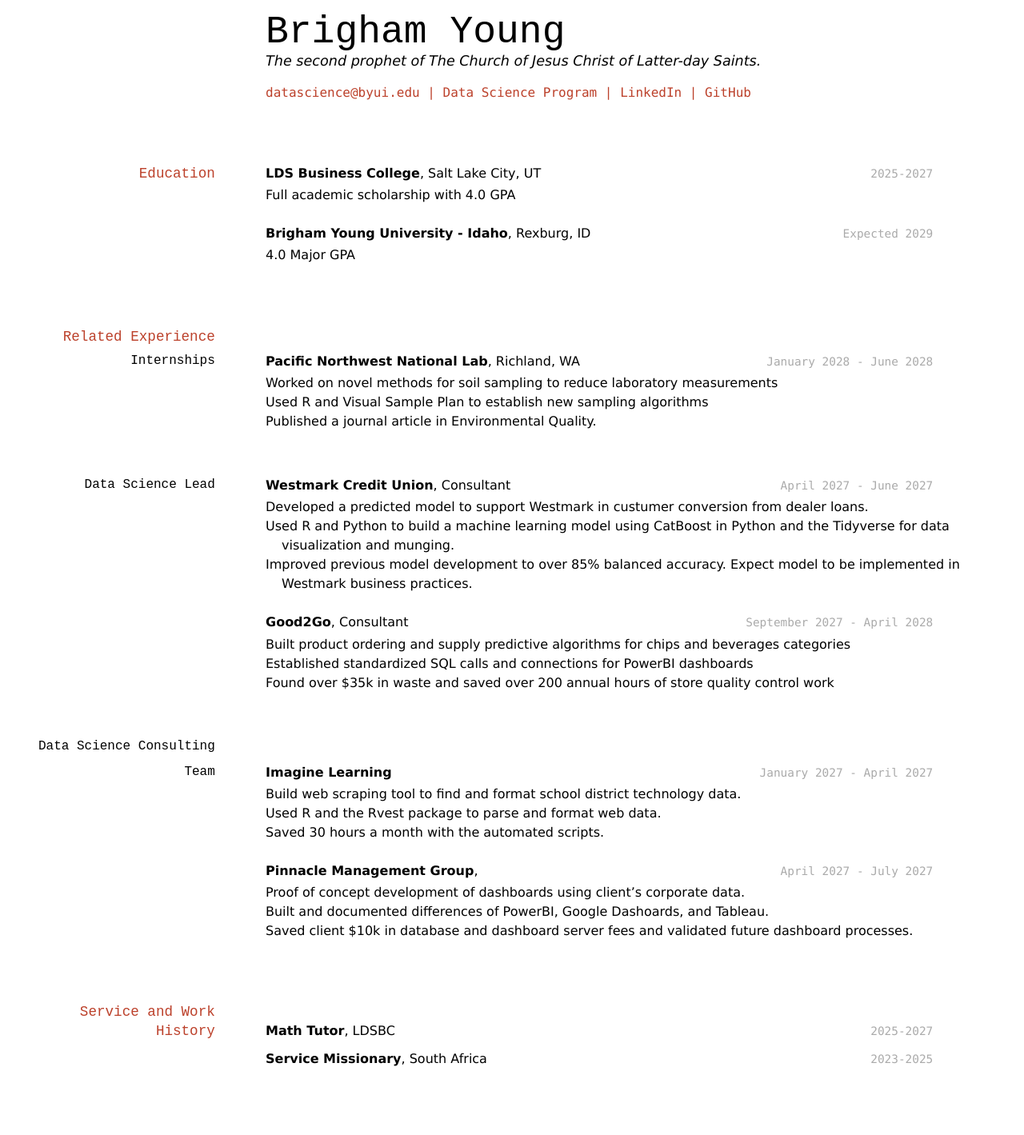
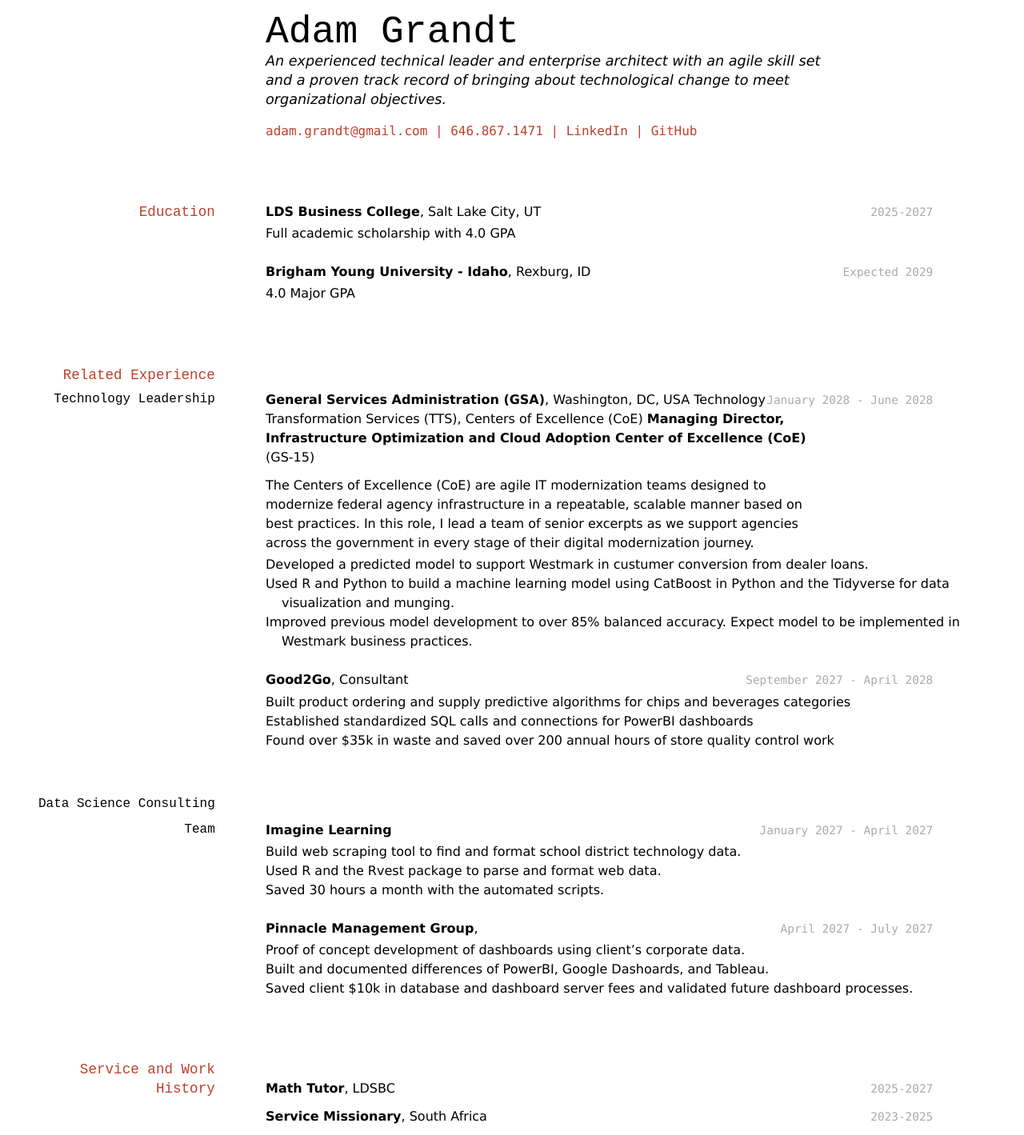
Before and after one commit to inuwashi/inuwashi.github.io, a Jekyll site: the page built from index.md, in a window 1280 px wide. Shown: the whole page at 80% size. Built offline with Jekyll 4.4.1, drawn with Linux system fonts in a browser that asks for light colours; before the commit the page ends 1347 px from its top, so only the background shows below that.

Commit message:
first real job

```diff
--- a/index.md
+++ b/index.md
@@ -1,15 +1,15 @@
 ---
 layout: cv
-title: Brigham Young's Resume
+title: Adam Grandt's Resume
 ---
-# Brigham Young
-The second prophet of The Church of Jesus Christ of Latter-day Saints.
+# Adam Grandt
+An experienced technical leader and enterprise architect with an agile skill set and a proven track record of bringing about technological change to meet organizational objectives.
 
 <div id="webaddress">
-<a href="datascience@byui.edu">datascience@byui.edu</a>
-| <a href="https://byuidatascience.github.io/development.html">Data Science Program</a>
-| <a href="https://www.linkedin.com/groups/13537407/">LinkedIn</a>
-| <a href="https://github.com/byuids-resumes">GitHub</a>
+<a href="adam.grandt@gmail.com">adam.grandt@gmail.com</a>
+| <a href="tel:+16468671471">646.867.1471</a>
+| <a href="https://www.linkedin.com/in/adam-grandt-ht0/">LinkedIn</a>
+| <a href="https://github.com/inuwashi">GitHub</a>
 </div>
 
 <!-- https://www.monique.tech/the-art-of-markdown -->
@@ -29,19 +29,14 @@
 
 ## Related Experience
 
-### Internships
+### Technology Leadership
 
 `January 2028 - June 2028`
-__Pacific Northwest National Lab__, Richland, WA
+__General Services Administration (GSA)__, Washington, DC, USA
+Technology Transformation Services (TTS), Centers of Excellence (CoE)
+**Managing Director, Infrastructure Optimization and Cloud Adoption Center of Excellence (CoE)** (GS-15)
 
-- Worked on novel methods for soil sampling to reduce laboratory measurements
-- Used R and Visual Sample Plan to establish new sampling algorithms
-- Published a journal article in Environmental Quality.
-
-### Data Science Lead
-
-`April 2027 - June 2027`
-__Westmark Credit Union__, Consultant
+The Centers of Excellence (CoE) are agile IT modernization teams designed to modernize federal agency infrastructure in a repeatable, scalable manner based on best practices. In this role, I lead a team of senior excerpts as we support agencies across the government in every stage of their digital modernization journey.
 
 - Developed a predicted model to support Westmark in custumer conversion from dealer loans.
 - Used R and Python to build a machine learning model using CatBoost in Python and the Tidyverse for data visualization and munging.
```
Also changed, not shown: README.md.
